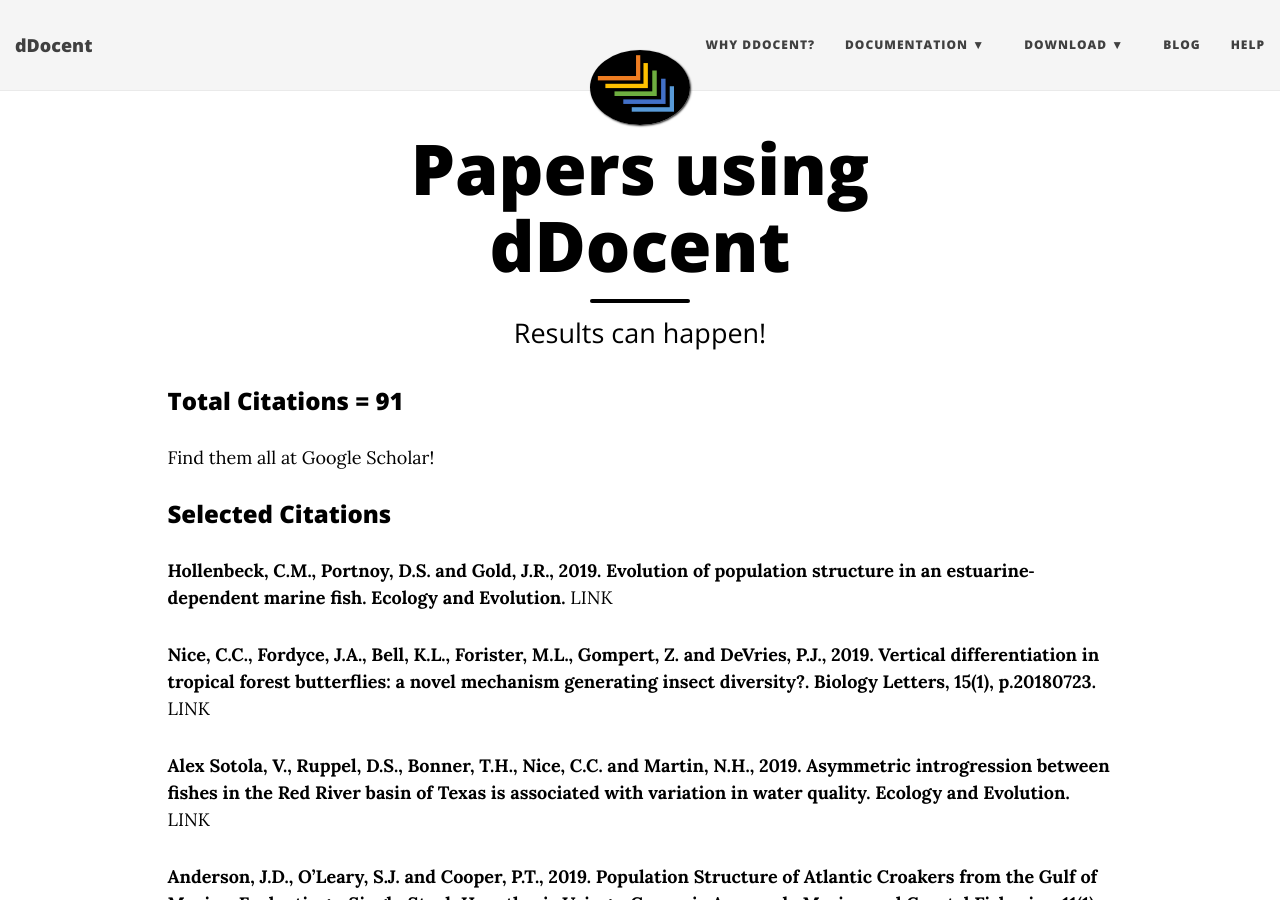
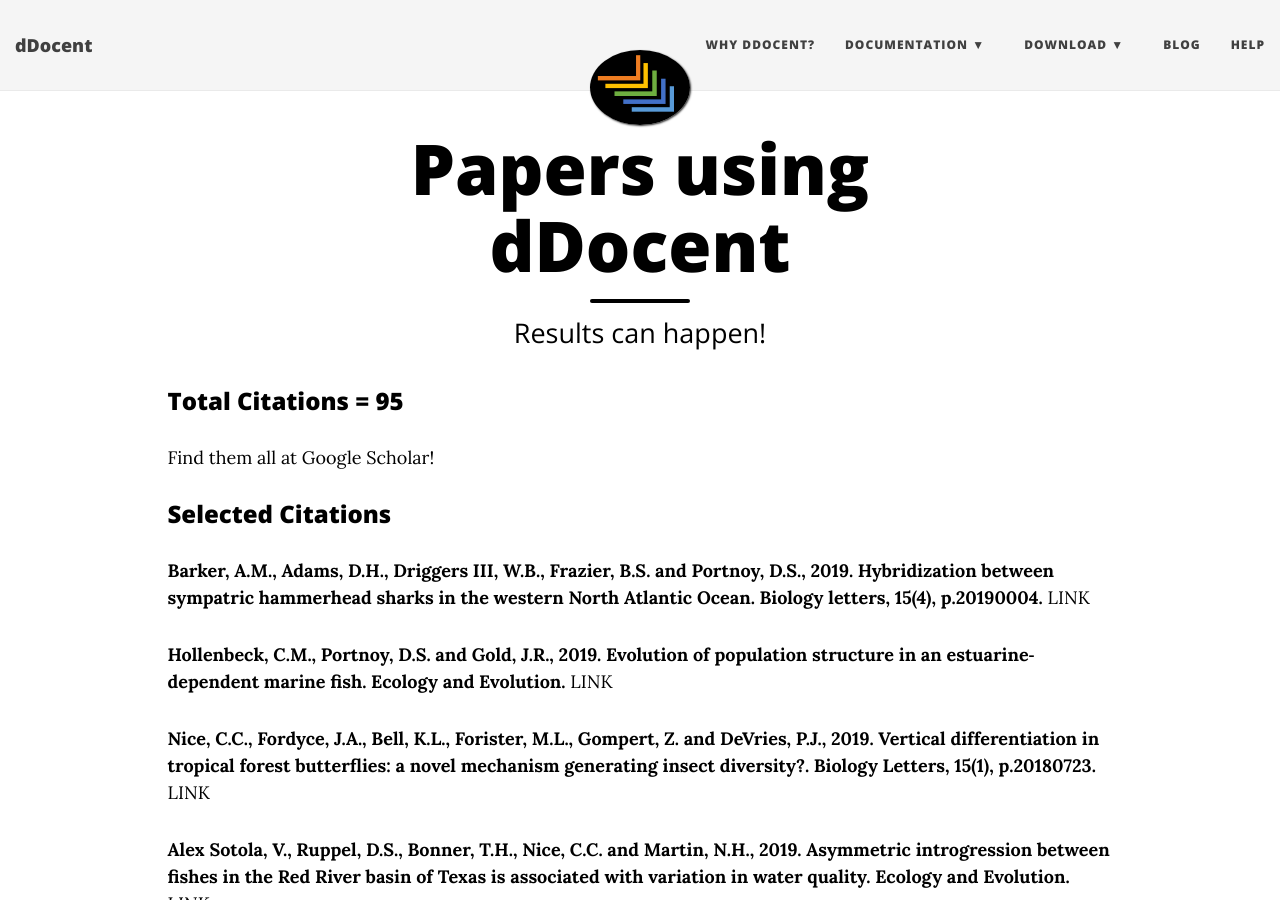
Before and after one commit to jpuritz/dDocent, a Jekyll site: the page built from using.md, in a window 1280 px wide and 900 px high. Built offline with Jekyll 4.4.1, drawn with Linux system fonts in a browser that asks for light colours; nearby versions of some CDN libraries.

Commit message:
Update using.md

```diff
--- a/using.md
+++ b/using.md
@@ -4,11 +4,13 @@
 subtitle: Results can happen!
 ---
 
-### Total Citations = 91
+### Total Citations = 95
 
 Find them all at [Google Scholar](https://scholar.google.com/scholar?cites=14803244071106482641&as_sdt=5,40&sciodt=0,40&hl=en)!
 
 ### Selected Citations
+
+**Barker, A.M., Adams, D.H., Driggers III, W.B., Frazier, B.S. and Portnoy, D.S., 2019. Hybridization between sympatric hammerhead sharks in the western North Atlantic Ocean. Biology letters, 15(4), p.20190004.** [LINK](https://royalsocietypublishing.org/doi/abs/10.1098/rsbl.2019.0004)
 
 **Hollenbeck, C.M., Portnoy, D.S. and Gold, J.R., 2019. Evolution of population structure in an estuarine‐dependent marine fish. Ecology and Evolution.** [LINK](https://onlinelibrary.wiley.com/doi/abs/10.1002/ece3.4936)
 
```
